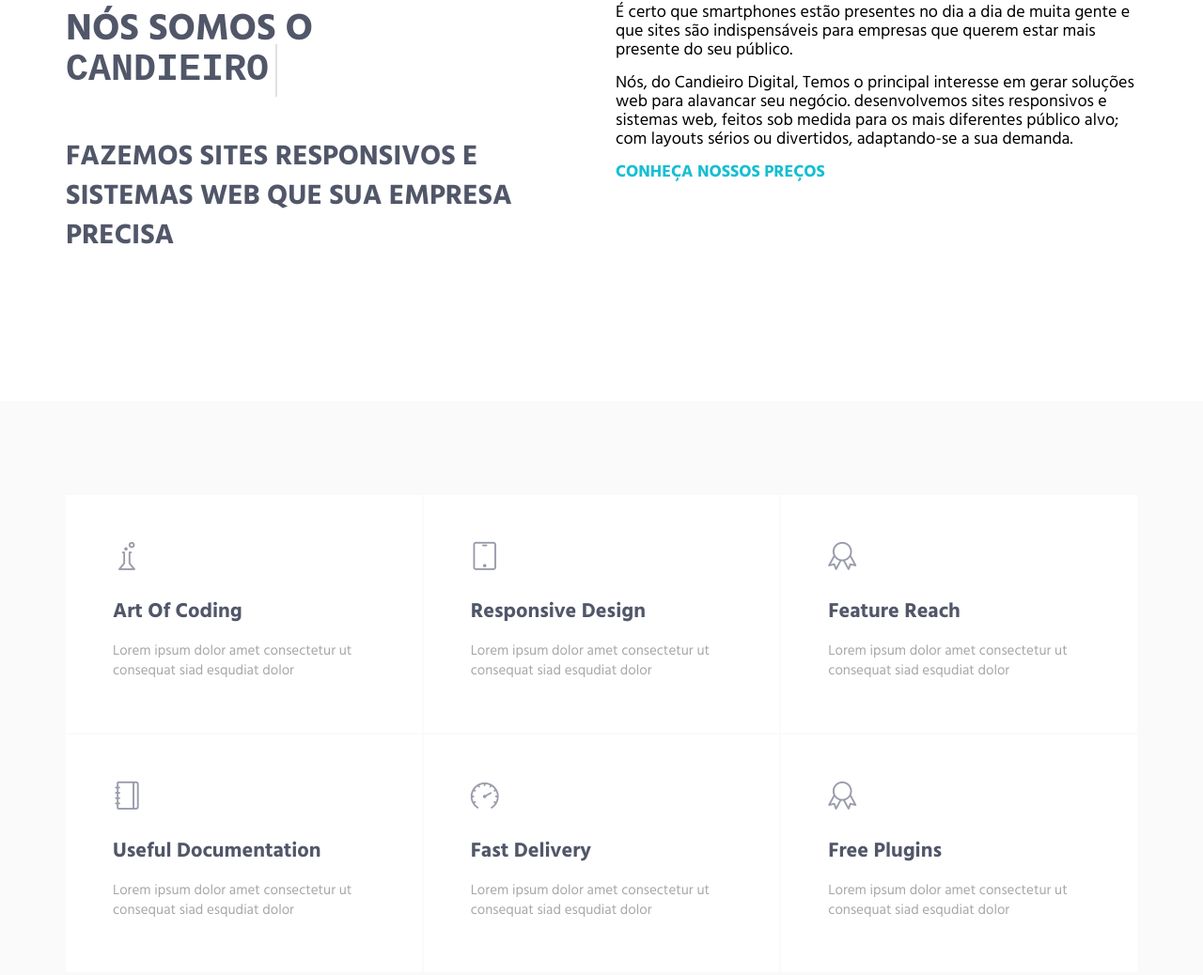
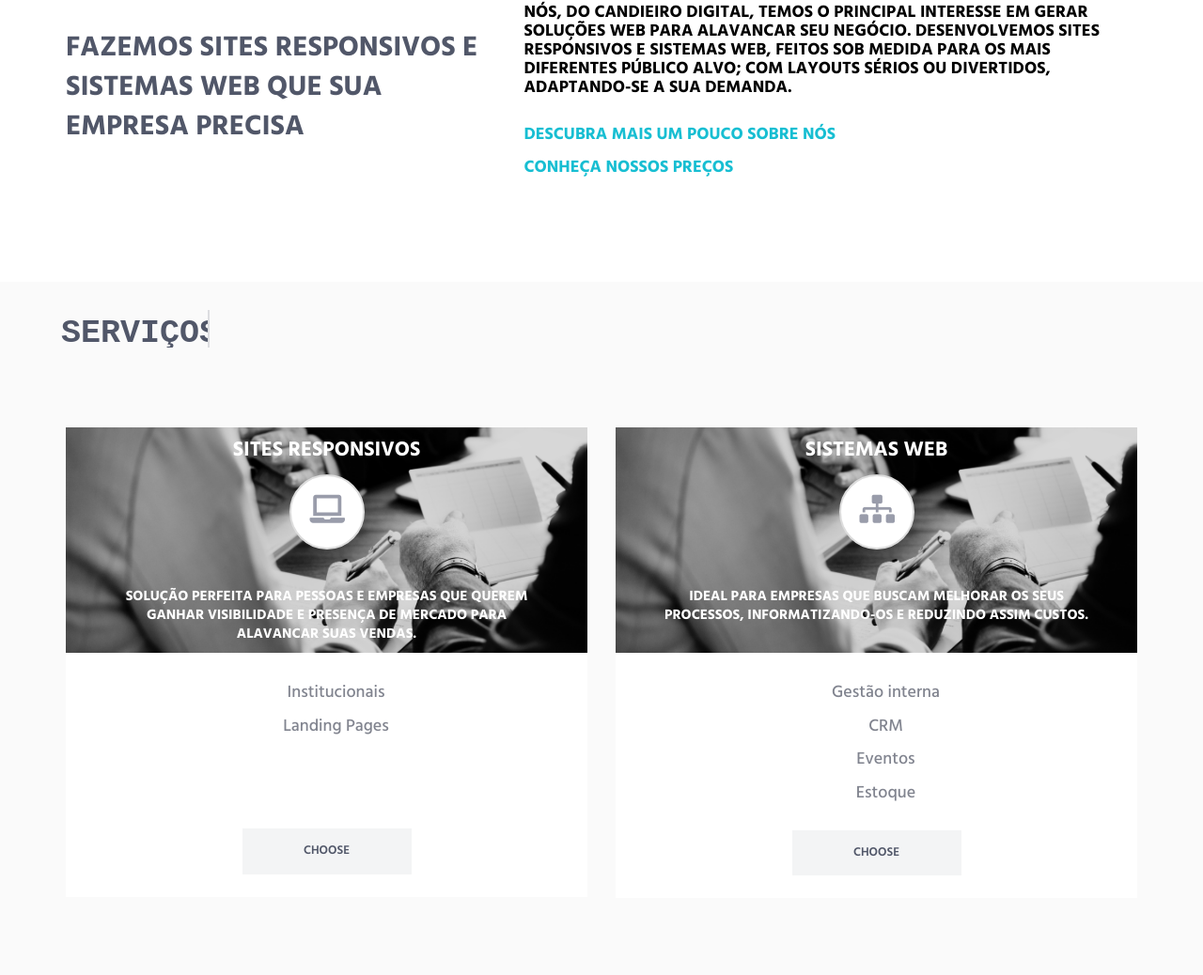
Before and after one commit to wendelleloi/Candieiro-digital, a plain HTML site: page HTML/index.html in a window 1280 px wide. Shown: the part 896-1934 px from the top of the page at 94% size. Drawn offline with nearby package versions, Linux system fonts and the light colour scheme.

Commit message:
Seção de serviços + alteração da seção inicial

```diff
--- a/HTML/css/layout.css
+++ b/HTML/css/layout.css
@@ -209,6 +209,11 @@ h4 {
   -moz-user-select: none;
   -ms-user-select: none;
   user-select: none;
+
+    margin: 0;
+    left: 50%;
+    margin-right: -50%;
+    transform: translate(-50%, -50%)
 }
 
 .btn-theme:focus, .btn-theme:active:focus, .btn-theme.active:focus, .btn-theme.focus, .btn-theme:active.focus, .btn-theme.active.focus {
@@ -281,13 +286,14 @@ fieldset[disabled] .btn-theme {
   font-size: 13px;
   font-weight: 600;
   padding: 15px 30px;
+  width: 180px;
 }
 
 /*------------------------------------------------------------------
   	[Pricing]
 ------------------------------------------------------------------*/
 .pricing {
-  padding: 70px 45px;
+
   background: #fff;
   margin-top: 50px;
 }
@@ -319,13 +325,15 @@ fieldset[disabled] .btn-theme {
 
 .pricing .pricing-list-item {
   position: relative;
-  font-size: 13px;
+  font-size: 18px;
   color: #81848f;
   padding-left: 20px;
   margin-bottom: 10px;
-}
-
-.pricing .pricing-list-item:before {
+  text-align: center;
+
+}
+
+/*.pricing .pricing-list-item:before {
   position: absolute;
   top: 7px;
   left: 0;
@@ -334,7 +342,7 @@ fieldset[disabled] .btn-theme {
   background: #17bed2;
   content: " ";
   margin-right: 10px;
-}
+}*/
 
 /*------------------------------------------------------------------
   	[Promo Section]
@@ -1446,6 +1454,9 @@ fieldset[disabled] .btn-theme {
   margin-bottom: 100px !important;
 }
 
+.margin-b-120 {
+  margin-bottom: 120px !important;
+}
 /*------------------------------------------------------------------
     [Top margin below 992px]
 ------------------------------------------------------------------*/
--- a/HTML/css/style.css
+++ b/HTML/css/style.css
@@ -2,12 +2,14 @@
 
 .introduction{
 	width: 100%;
-	background: url("../img/1920x1080/01.jpg") no-repeat center;
+	background: url("../back1.jpg") no-repeat fixed;
 	background-size: cover;
 	margin-top: 0px;
-	height: 800px;
+	height: 700px;
 	text-align: center;
 	padding-top: 300px;
+
+
 }
 
 /*Type Writer*/
@@ -22,6 +24,9 @@
 	color: #fff;
 	text-transform: uppercase;
 }
+
+
+
 
 #tagline {
     color: grey;
@@ -40,6 +45,15 @@
 	font-family: Hind, sans-serif;
 	line-height: 20px;
 }
+
+.back-QuemSomos{
+	background: url("../back1.jpg");
+	background-size: cover;
+	height: 300px;
+	opacity: 0.8;
+
+}
+
 /* conheça nossos preços da pagina inicial*/
 .conheça-preços{
 	text-transform: uppercase;
@@ -48,6 +62,7 @@
 	line-height: 20px;
 	color: #17bed2;
 	font-weight: bold;
+	padding: 15px 0;
 }
 
 
@@ -86,16 +101,17 @@ padding: 5px;
   transform: translate(0%, 0%);
   opacity: 1;
 }
-
+.block{
+	display: block;
+}
 /*type writer CANDIEIRO DIGITAL*/
 
 .line-1{
     position: relative;
     top: 50%;
-    width: 24em;
-
+    padding-bottom: 5px;
     border-right: 2px solid rgba(255,255,255,.75);
-    font-size: 40px;
+    font-size: 35px;
     font-weight: 700;
     text-align: left;
     white-space: nowrap;
@@ -107,7 +123,7 @@ padding: 5px;
 
 /* Animation */
 .anim-typewriter{
-  animation: typewriter 4s steps(44) 0.5s 2 normal both,
+  animation: typewriter 4s steps(44) 0.5s 1 normal both,
              blinkTextCursor 500ms steps(44) infinite normal;
 }
 @keyframes typewriter{
@@ -118,3 +134,111 @@ padding: 5px;
   from{border-right-color:  #515769;}
   to{border-right-color: transparent;}
 }
+
+/*serviços*/
+.back-serviços{
+	background: url("../back-serviços1.jpg") no-repeat center;
+	background-size: cover;
+	text-align: center;
+	height: 240px;
+}
+.back-serviços h3, p{
+	color: #fff;
+	text-transform: uppercase;
+	padding-top: 15px;
+	font-weight: bold;
+	line-height: 20px;
+	padding-top: 15px;
+}
+.back-serviços p{
+	padding:  10px 50px;
+}
+
+.icon{
+	border: 2px solid #ddd;
+    border-radius: 50%;
+    color: #26485c;
+    background-color: #fff;
+    font-size: 40px;
+    height: 80px;
+    width: 80px;
+    line-height: 86px;
+    margin: 0 auto;
+    text-align: center;
+    padding: 20px;
+}
+.icon:hover{
+	transform: rotate(360deg);
+	transition: 1s;
+	color: #fff;
+	background-color:  #26485c;
+
+}
+
+.pricing:after,
+.pricing:before{
+
+padding: 5px;
+height: 14px;
+width: 14px;
+position: absolute;
+content: '';
+transition: all 0.35s ease;
+opacity: 0;
+
+}
+
+.pricing:before{
+  right: 0;
+  top: 0;
+  border-right: 3px solid  #17bed2;
+  border-top: 3px solid  #17bed2;
+  transform: translate(-100%, 50%);
+}
+
+.pricing:after{
+  left: 0;
+  bottom: 0;
+  border-left: 3px solid  #17bed2;
+  border-bottom: 3px solid  #17bed2;
+  transform: translate(100%, -50%);
+}
+
+
+.pricing:hover:after,
+.pricing:hover:before{
+  transform: translate(0%, 0%);
+  opacity: 1;
+}
+
+/*type writer SERVIÇOS*/
+
+.line-2{
+    position: relative;
+    padding-bottom: 5px;
+    border-right: 2px solid rgba(255,255,255,.75);
+    font-size: 35px;
+    font-weight: 700;
+    text-align: center;
+    white-space: nowrap;
+    overflow: hidden;
+    transform: translateY(-50%);
+   	color: #515769;
+  	font-family: monospace;
+  	margin-top: 50px;
+  	margin-left: 10px;
+}
+
+/* Animation */
+.anim-typewriter2{
+  animation: typewriter2 4s steps(44) 0.5s 1 normal both,
+             blinkTextCursor 500ms steps(44) infinite normal;
+}
+@keyframes typewriter2{
+  from{width: 0;}
+  to{width: 4.5em;}
+}
+@keyframes blinkTextCursor{
+  from{border-right-color:  #515769;}
+  to{border-right-color: transparent;}
+}
--- a/HTML/index.html
+++ b/HTML/index.html
@@ -28,6 +28,8 @@
 
         <!-- minhas alterações -->
         <link href="css/style.css" rel="stylesheet" type="text/css"/>
+
+        <link rel="stylesheet" href="https://use.fontawesome.com/releases/v5.6.3/css/all.css" integrity="sha384-UHRtZLI+pbxtHCWp1t77Bi1L4ZtiqrqD80Kn4Z8NTSRyMA2Fd33n5dQ8lWUE00s/" crossorigin="anonymous">
         <!-- typewriter-->
         <script src="https://code.jquery.com/jquery-3.3.1.js"></script>
         <script src="js/t.min.js" type="text/javascript"></script>
@@ -80,53 +82,6 @@
         <!--========== END HEADER ==========-->
 
 
-
-        <!--========== SLIDER ==========-->
-        <!--
-        <div id="carousel-example-generic" class="carousel slide" data-ride="carousel">
-            <div class="container">
-            -->
-                <!-- Indicators -->
-                <!--
-                <ol class="carousel-indicators">
-                    <li data-target="#carousel-example-generic" data-slide-to="0" class="active"></li>
-                    <li data-target="#carousel-example-generic" data-slide-to="1"></li>
-                </ol>
-            </div>
-            -->
-
-            <!-- Wrapper for slides -->
-            <!--
-            <div class="carousel-inner" role="listbox">
-                <div class="item active">
-                    <img class="img-responsive" src="img/1920x1080/01.jpg" alt="Slider Image">
-                    <div class="container">
-                        <div class="carousel-centered">
-                            <div class="margin-b-40">
-                                <h1 class="carousel-title">Hi-Tech Design</h1>
-                                <p>Lorem ipsum dolor amet consectetur adipiscing dolore magna aliqua <br/> enim minim estudiat veniam siad venumus dolore</p>
-                            </div>
-                            <a href="#" class="btn-theme btn-theme-sm btn-white-brd text-uppercase">Explore</a>
-                        </div>
-                    </div>
-                </div>
-                <div class="item">
-                    <img class="img-responsive" src="img/1920x1080/02.jpg" alt="Slider Image">
-                    <div class="container">
-                        <div class="carousel-centered">
-                            <div class="margin-b-40">
-                                <h2 class="carousel-title">Hi-Tech Design</h2>
-                                <p>Lorem ipsum dolor amet consectetur adipiscing dolore magna aliqua <br/> enim minim estudiat veniam siad venumus dolore</p>
-                            </div>
-                            <a href="#" class="btn-theme btn-theme-sm btn-white-brd text-uppercase">Explore</a>
-                        </div>
-                    </div>
-                </div>
-            </div>
-        </div>
-        -->
-        <!--========== SLIDER ==========-->
-
         <!-- ================== INTRO ================ -->
          <section class="introduction">
             <div class="container">
@@ -142,19 +97,19 @@
         <!-- ==================  QUEM SOMOS ================ -->
         <section>
             <div class="content-lg container">
-                <div class="row margin-b-40">
-                    <div class="col-sm-6">
+                <div class="row margin-b-10">
+                    <div class="col-sm-5">
                         <h1>NÓS SOMOS O </h1>
                         <p class="line-1 anim-typewriter">CANDIEIRO DIGITAL</p>
-
                         <h2>FAZEMOS SITES RESPONSIVOS E SISTEMAS WEB QUE SUA EMPRESA PRECISA</h2>
                     </div>
 
-                    <div class="col-sm-6">
-                        <p class="paragrafo">É certo que smartphones estão presentes no dia a dia de muita gente e que sites são indispensáveis para empresas que querem estar mais presente do seu público.
+                    <div class="col-sm-7">
+                        <p class="paragrafo" style="padding-top: 10px;">É certo que smartphones estão presentes no dia a dia de muita gente e que sites são indispensáveis para empresas que querem estar mais presente do seu público.
                         </p>
                         <p class="paragrafo">Nós, do Candieiro Digital, Temos o principal interesse em gerar soluções web para alavancar seu negócio. desenvolvemos sites responsivos e sistemas web, feitos sob medida para os mais diferentes público alvo; com layouts sérios ou divertidos, adaptando-se a sua demanda.</p>
 
+                        <a href="about.html" class="conheça-preços block">Descubra mais um pouco sobre nós</a>
                         <a href="pricing.html" class="conheça-preços">Conheça nossos preços</a>
 
                     </div>
@@ -162,6 +117,52 @@
             </div>
         </section>
 
+        <!-- ==================  SERVIÇOS ================ -->
+        <!-- Pricing -->
+        <div class="bg-color-sky-light">
+            <div class=" container">
+                <div class="row ">
+                    <p class="line-2 anim-typewriter2">SERVIÇOS</p>
+                    <div class="col-sm-6 sm-margin-b-2">
+                        <!-- Pricing -->
+                        <div class="pricing " >
+                            <div class="margin-b-30 back-serviços">
+                                <h3>sites responsivos</h3>
+                                <i class="fas fa-laptop pricing-icon icon"></i>
+                                <p>Solução perfeita para pessoas e empresas que querem ganhar visibilidade e presença de mercado para alavancar suas vendas.</p>
+                            </div>
+                            <ul class="list-unstyled pricing-list margin-b-120">
+                                <li class="pricing-list-item">Institucionais</li>
+                                <li class="pricing-list-item">Landing Pages</li>
+                            </ul>
+                            <a href="pricing.html" class="btn-theme btn-theme-sm btn-default-bg text-uppercase" >Choose</a>
+                        </div>
+                        <!-- End Pricing -->
+                    </div>
+                    <div class="col-sm-6 sm-margin-b-2">
+                        <!-- Pricing -->
+                       <div class="pricing " >
+                            <div class="margin-b-30 back-serviços">
+                                <h3>sistemas web</h3>
+                                <i class="fa fa-sitemap pricing-icon icon"></i>
+                                <p>Ideal para empresas que buscam melhorar os seus processos, informatizando-os e reduzindo assim custos.</p>
+                            </div>
+                            <ul class="list-unstyled pricing-list margin-b-50 ">
+                                <li class="pricing-list-item">Gestão interna</li>
+                                <li class="pricing-list-item">CRM</li>
+                                <li class="pricing-list-item">Eventos</li>
+                                <li class="pricing-list-item">Estoque</li>
+                            </ul>
+                            <a href="pricing.html" class="btn-theme btn-theme-sm btn-default-bg text-uppercase" >Choose</a>
+                        </div>
+                        <!-- End Pricing -->
+                    </div>
+
+                </div>
+                <!--// end row -->
+            </div>
+        </div>
+        <!-- End Pricing -->
 
         <!--========== PAGE LAYOUT ==========-->
         <!-- Service -->
```
Also changed, not shown: HTML/back-serviços1.jpg (added), 2 other files.
